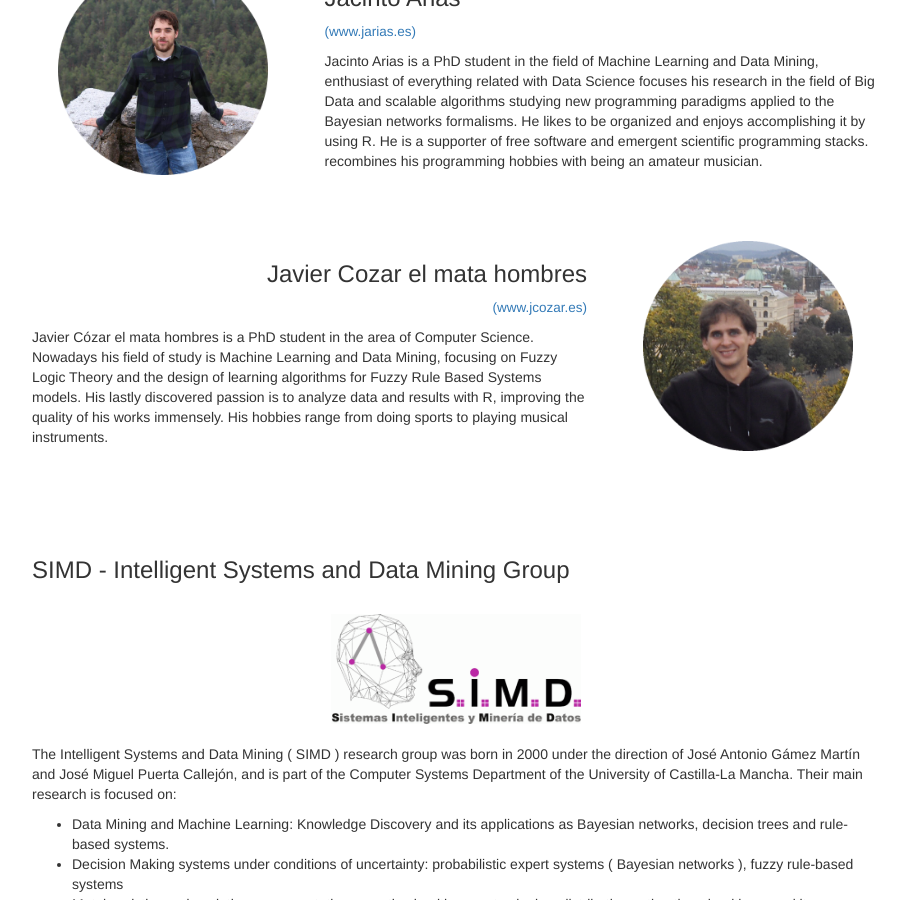
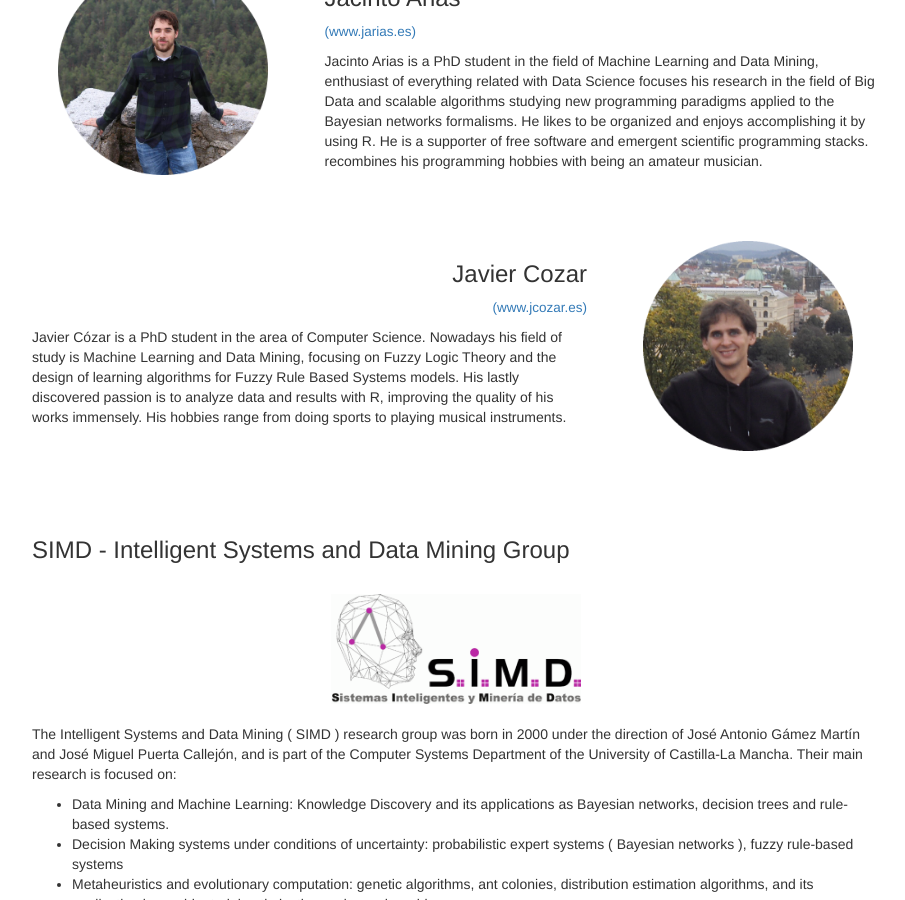
Before and after one commit to jacintoArias/exreport, a Jekyll site: the page built from docs/about.html, in a window 1280 px wide and 900 px high, scrolled down 557 px. Shown: the whole window, without its empty margins (38-943 px from the left). Built offline with Jekyll 4.4.1, drawn with Linux system fonts in a browser that asks for light colours; nearby versions of some CDN libraries.

Commit message:
Era de coña

```diff
--- a/docs/about.html
+++ b/docs/about.html
@@ -57,10 +57,10 @@ being an amateur musician.
 
   <div class="row">
      <div class="col-md-6">
-<h3 style="text-align:right;">Javier Cozar el mata hombres</h3>
+<h3 style="text-align:right;">Javier Cozar</h3>
 <h4 style="text-align:right;"><small><a href="http://www.jcozar.es">(www.jcozar.es)</a></small></h4>
 <p>
-Javier Cózar el mata hombres is a PhD student in the area of Computer Science. Nowadays his field
+Javier Cózar is a PhD student in the area of Computer Science. Nowadays his field
 of study is Machine Learning and Data Mining, focusing on Fuzzy Logic Theory and the
 design of learning algorithms for Fuzzy Rule Based Systems models. His lastly
 discovered passion is to analyze data and results with R, improving the quality of
```
